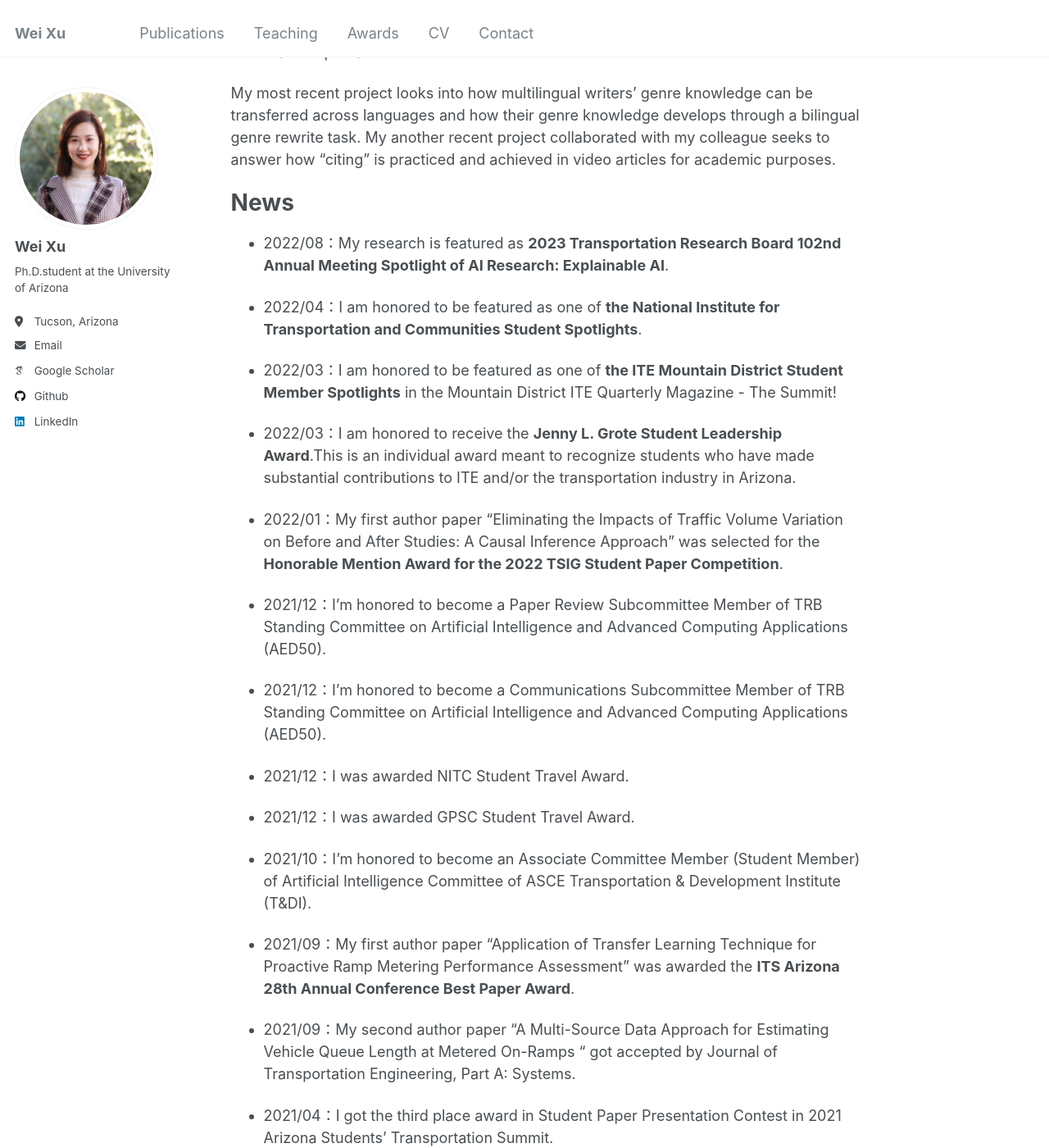
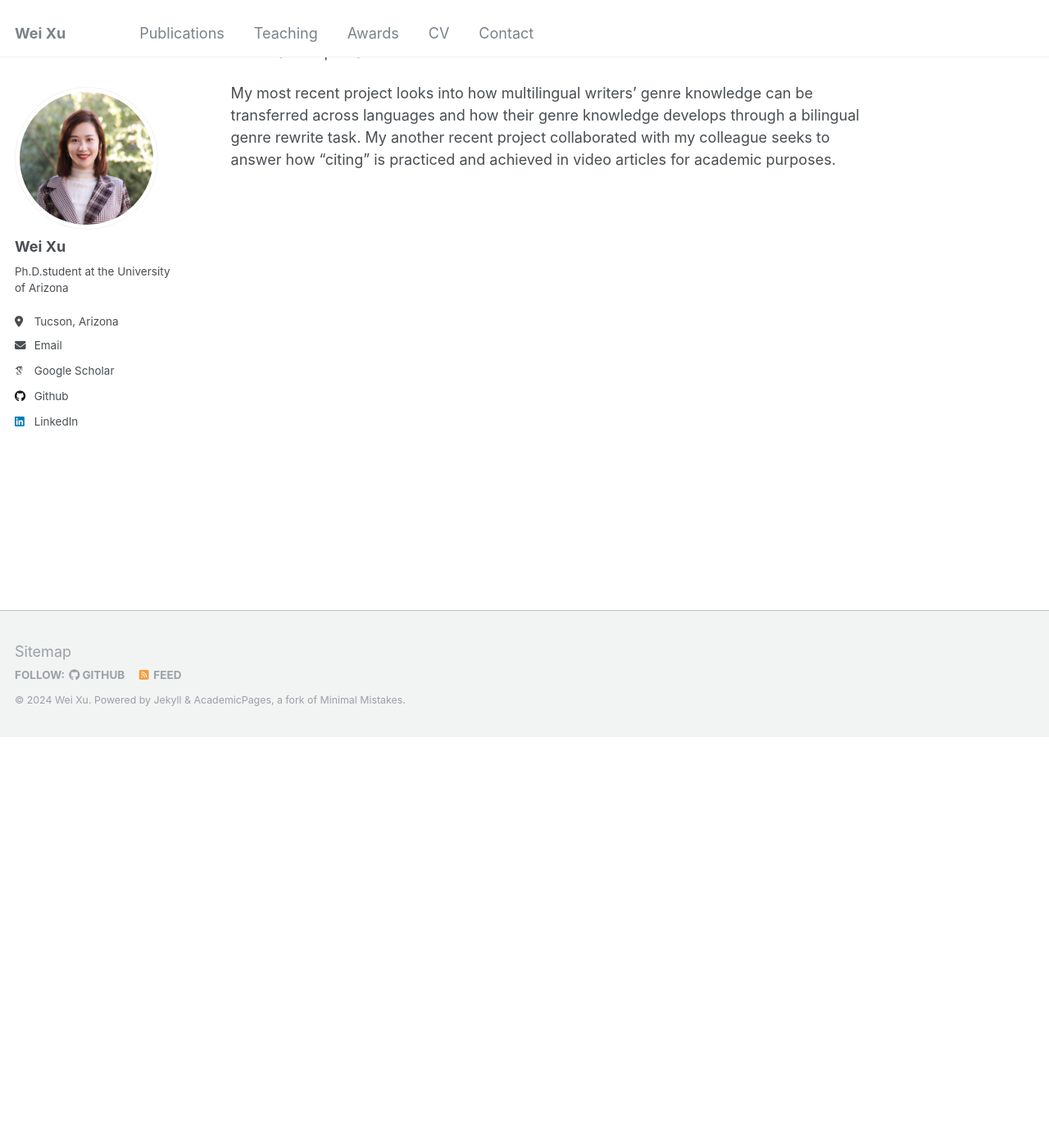
Before and after one commit to weixu-vivian/weixu-vivian.github.io, a Jekyll site: the page built from _pages/about.md, in a window 1280 px wide and 1400 px high, scrolled down 500 px. Shown: the whole window at 82% size. Built offline with Jekyll 4.4.1, drawn with Linux system fonts in a browser that asks for light colours; some web fonts are replaced; some of the changed text lies outside the part shown.

Commit message:
about.md

```diff
--- a/_pages/about.md
+++ b/_pages/about.md
@@ -13,63 +13,3 @@ I am an experienced ESL (English as a Second Language) educator with nearly eigh
 As a current instructor of foundations writing courses at UofA, I specialize in designing and implementing needs analysis in classrooms. My teaching and research experience enriched my understanding of how students’ needs could be collected, analyzed, conceptualized, and addressed. I’m recently working on how to transfer my skills to conducting UX studies to identify opportunities, define problems, and understand user needs and expectations.
 
 My most recent project looks into how multilingual writers' genre knowledge can be transferred across languages and how their genre knowledge develops through a bilingual genre rewrite task. My another recent project collaborated with my colleague seeks to answer how "citing" is practiced and achieved in video articles for academic purposes.
-
-News
-======
-* 2022/08：My research is featured as **2023 Transportation Research Board 102nd Annual Meeting Spotlight of AI Research: Explainable AI**.
-
-* 2022/04：I am honored to be featured as one of **the National Institute for Transportation and Communities Student Spotlights**.
-
-* 2022/03：I am honored to be featured as one of **the ITE Mountain District Student Member Spotlights** in the Mountain District ITE Quarterly Magazine - The Summit!
-
-* 2022/03：I am honored to receive the **Jenny L. Grote Student Leadership Award**.This is an individual award meant to recognize students who have made substantial contributions to ITE and/or the transportation industry in Arizona.
-
-* 2022/01：My first author paper "Eliminating the Impacts of Traffic Volume Variation on Before and After Studies: A Causal Inference Approach" was selected for the **Honorable Mention Award for the 2022 TSIG Student Paper Competition**.
-
-* 2021/12：I’m honored to become a Paper Review Subcommittee Member of TRB Standing Committee on Artificial Intelligence and Advanced Computing Applications (AED50).
-
-* 2021/12：I’m honored to become a Communications Subcommittee Member of TRB Standing Committee on Artificial Intelligence and Advanced Computing Applications (AED50).
-
-* 2021/12：I was awarded NITC Student Travel Award.
-
-* 2021/12：I was awarded GPSC Student Travel Award.
-
-* 2021/10：I’m honored to become an Associate Committee Member (Student Member) of Artificial Intelligence Committee of ASCE Transportation & Development Institute (T&DI).
-
-* 2021/09：My first author paper "Application of Transfer Learning Technique for Proactive Ramp Metering Performance Assessment" was awarded the **ITS Arizona 28th Annual Conference Best Paper Award**.
-
-* 2021/09：My second author paper "A Multi-Source Data Approach for Estimating Vehicle Queue Length at Metered On-Ramps " got accepted by  Journal of Transportation Engineering, Part A: Systems.
-
-* 2021/04：I got the third place award in Student Paper Presentation Contest in 2021 Arizona Students’ Transportation Summit.
-
-* 2020/12：I was awarded NITC Student Travel Award.
-
-* 2020/10：Two papers I submitted to TRB 2021 were accepted for presentation.
-
-* 2020/09：My first author paper "Statistical Evaluation of Data Requirement for Ramp Metering Performance Assessment " got accepted by Transportation Research Part A: Policy and Practice.
-
-* 2020/08：I became an instructor for CE363 (TRANSPORT ENGINEERING AND PAVEMENT DESIGN).
-
-* 2020/08：I was awarded Price, William Scholarship.
-
-* 2020/08：I was awarded Delbert Lewis Graduate Scholarship.
-
-* 2019/12：The ADOT project(SR-51 Adaptive Ramp Metering) I worked on was selected as the runner-up in the best TSMO project category (This competition was held by the National Operations Center of Excellence).
-
-* 2019/12：I was awarded NITC Student Travel Award.
-
-* 2019/10：I became an instructor for AUPP CE363 (TRANSPORT ENGINEERING AND PAVEMENT DESIGN).
-
-* 2019/10：I was employed by American University of Phnom Penh(AUPP) as an adjunct faculty member.
-
-* 2019/10：One paper I submitted to TRB 2020 was accepted for presentation.
-
-* 2019/08：I became a TA for CE363 (TRANSPORT ENGINEERING AND PAVEMENT DESIGN).
-
-* 2019/08：I was awarded NITC Student Travel Award.
-
-* 2019/05：I was awarded Delbert Lewis Graduate Scholarship.
-
-* 2019/05：One paper abstract accepted by Transportation and Communities Summit 2019.
-
-* 2019/01： I was selected as a referee to review manuscripts for IEEE Transactions on Intelligent Transportation Systems.
```
